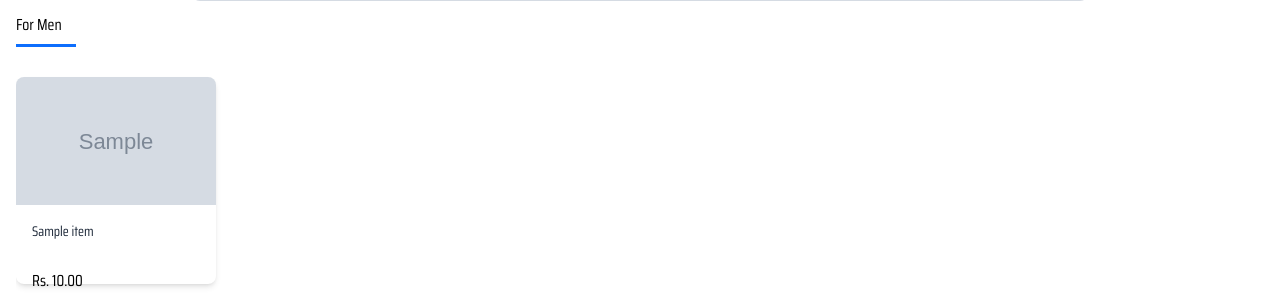
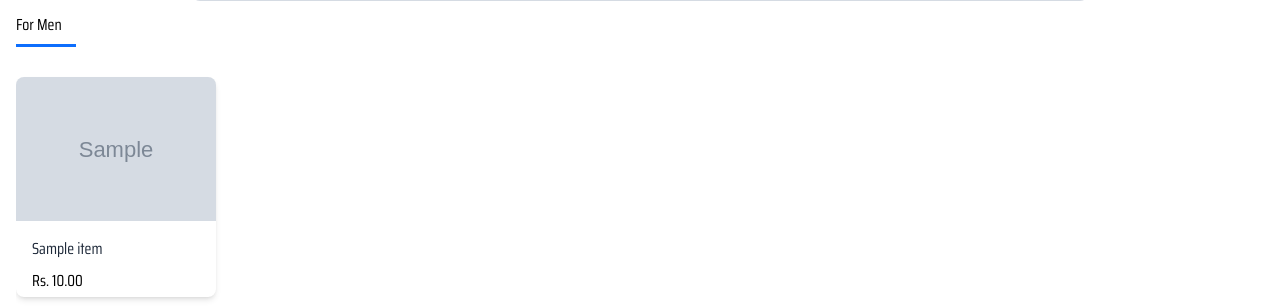
Before and after one commit to Sushan64/E-commerce, a Django app: template ecommerce/templates/ecommerce/home.html in a window 1280 px wide. Shown: the part 739-1047 px from the top of the page. Run offline with Django 5.2, Linux system fonts and the light colour scheme; the template is opened without the code that fills it: values that come from a table or form of the project are taken from there, others are empty; tables that the repository leaves empty hold one stand-in row (values such as "Sample post"); grey boxes marked "Sample" are stand-in pictures.

Commit message:
Checkpoint before assistant change: Fixes a horizontal scroll issue
Removed horizontal scroll in the product carousel by adjusting the div and image heights and text formatting in `ecommerce/templates/ecommerce/carousel.html`.  The `h-32` class on the image was changed to `h-36`, the product name now uses `text-base` and `truncate` classes, and the containing div now includes `h-auto` and `min-h-[220px]`.

Replit-Commit-Author: Assistant

```diff
--- a/ecommerce/templates/ecommerce/carousel.html
+++ b/ecommerce/templates/ecommerce/carousel.html
@@ -3,13 +3,13 @@
 <link rel="stylesheet" href="{% static 'ecommerce/style.css' %}">
 {% endblock %}
 
-<div class="group relative w-[200px] min-w-[200px] max-w-[200px] bg-white rounded-lg shadow-md hover:shadow-xl transition-all duration-500 ease-in-out transform hover:-translate-y-2 mr-3 my-2">
+<div class="group relative w-[200px] min-w-[200px] max-w-[200px] h-auto min-h-[220px] bg-white rounded-lg shadow-md hover:shadow-xl transition-all duration-500 ease-in-out transform hover:-translate-y-2 mr-3 my-2">
     <a href="{% url 'Product_view' slug=item.slug %}" class="block overflow-hidden rounded-t-lg">
-        <img src="{{ item.image.url }}" class="w-full h-32 object-cover transform transition-transform duration-300 group-hover:scale-105" alt="Product image">
+        <img src="{{ item.image.url }}" class="w-full h-36 object-cover transform transition-transform duration-300 group-hover:scale-105" alt="Product image">
     </a>
-    <div class="p-4">
-        <h5 class="text-sm font-bold text-gray-800 mb-2 line-clamp-2 h-10">{{ item.name }}</h5>
-        <p class="text-primary-600 font-bold ">Rs. {{ item.price }}</p>
+    <div class="p-4 ">
+        <h5 class="text-base font-bold text-gray-800 mb-2 truncate">{{ item.name }}</h5>
+        <p class="text-primary-600 font-bold">Rs. {{ item.price }}</p>
     </div>
 </div>
 
```
